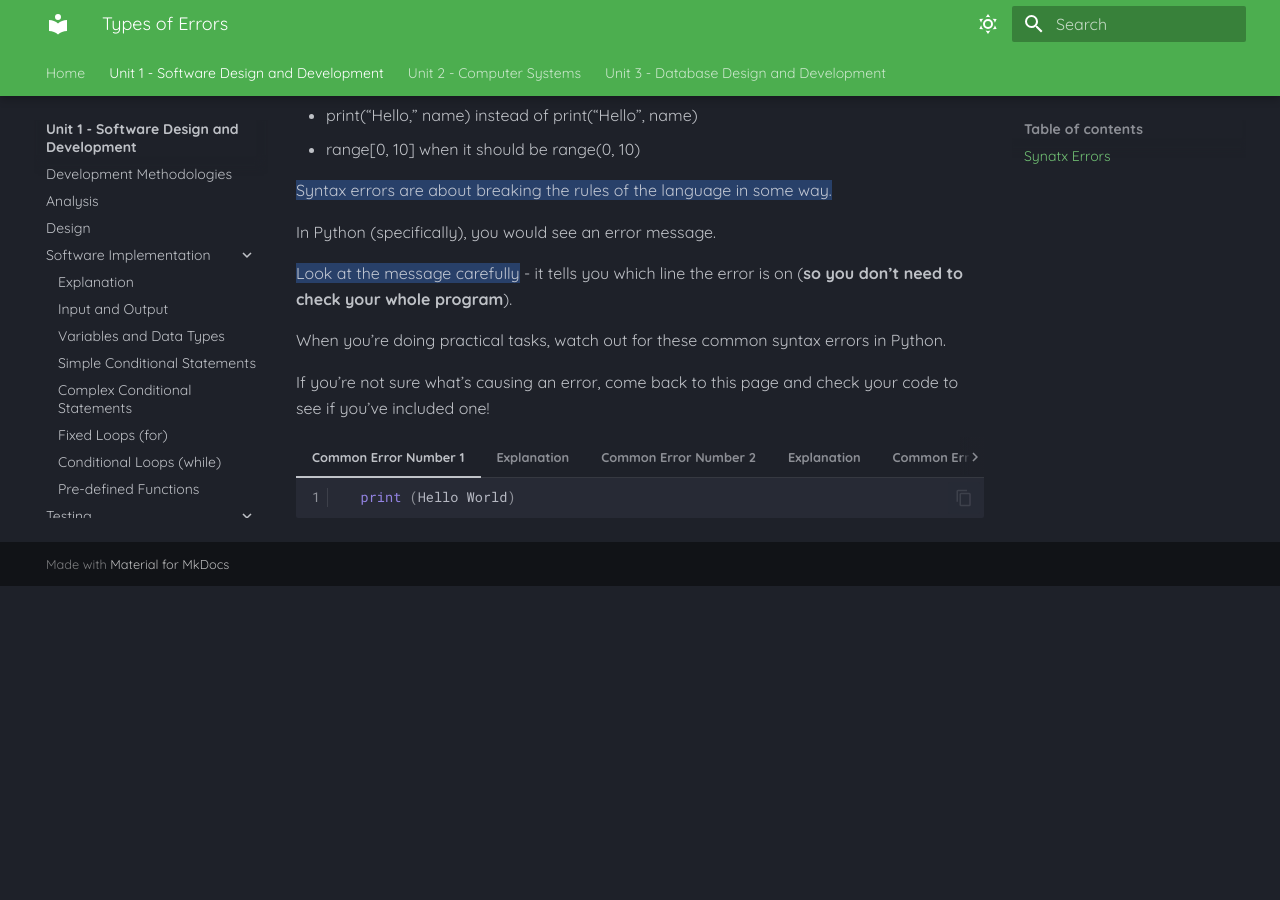
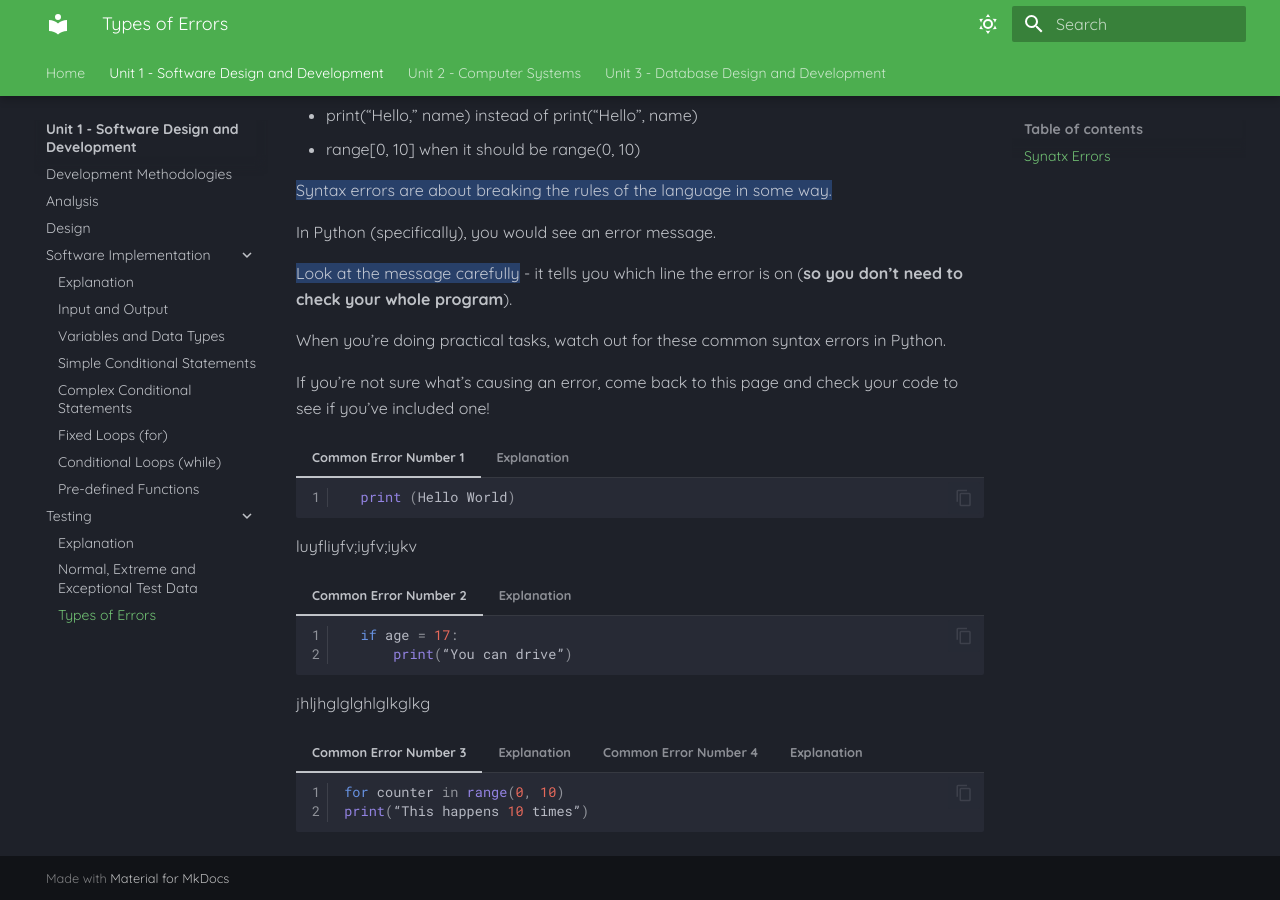
Before and after one commit to Mr-Wood-CS/National-5-CS, an MkDocs documentation site: the page built from docs/SDD/5.2-Types-of-Errors.md, in a window 1280 px wide and 900 px high, scrolled down 667 px. Built offline with MkDocs 1.6.1 and Material for MkDocs 9.7.7, drawn with Linux system fonts in a browser that asks for light colours; before the commit the page ends 1253 px from its top, so only the background shows below that.

Commit message:
Update 5.2-Types-of-Errors.md

```diff
--- a/docs/SDD/5.2-Types-of-Errors.md
+++ b/docs/SDD/5.2-Types-of-Errors.md
@@ -46,7 +46,7 @@ If you’re not sure what’s causing an error, come back to this page and check
 
     Forgetting to add speech marks around a string. It should be (“Hello world”).
 
-
+luyfliyfv;iyfv;iykv
 
 === "Common Error Number 2"
 
@@ -60,8 +60,7 @@ If you’re not sure what’s causing an error, come back to this page and check
     Should be the double-equals ==
     Remember to use == when you’re checking if two things are equal
 
-
-
+jhljhglglghlglkglkg
 
 === "Common Error Number 3"
 
```
